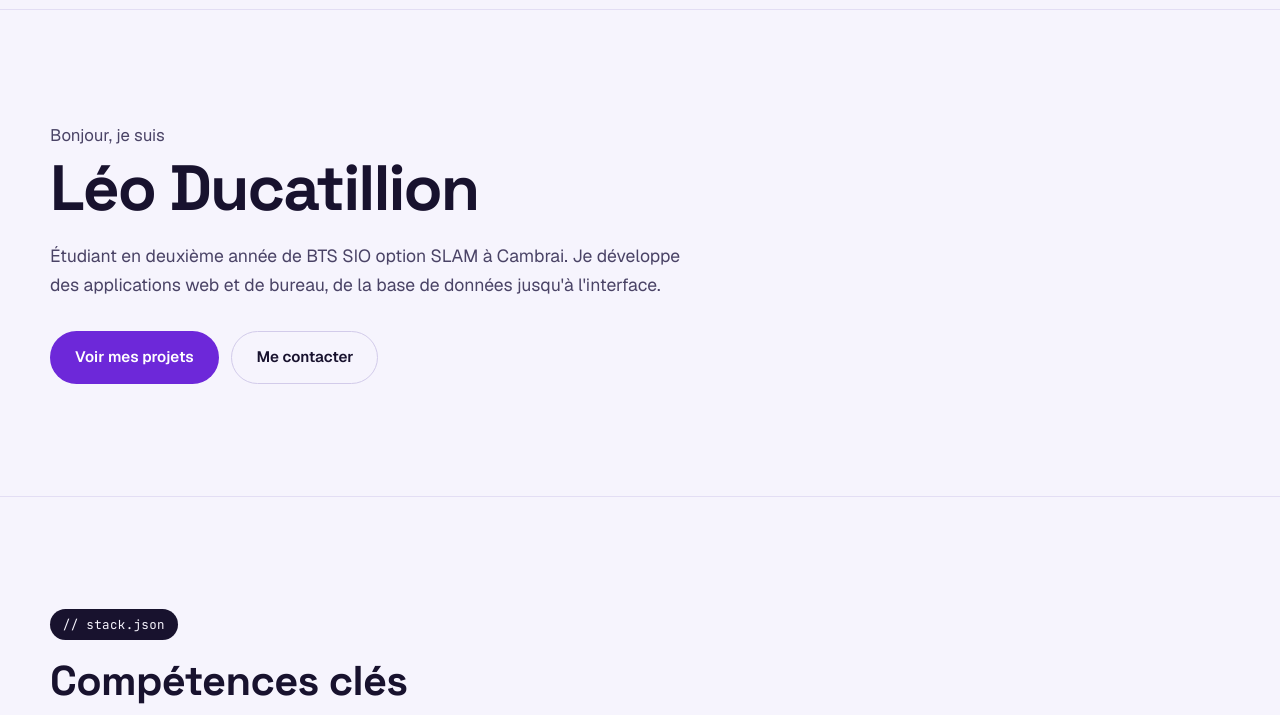
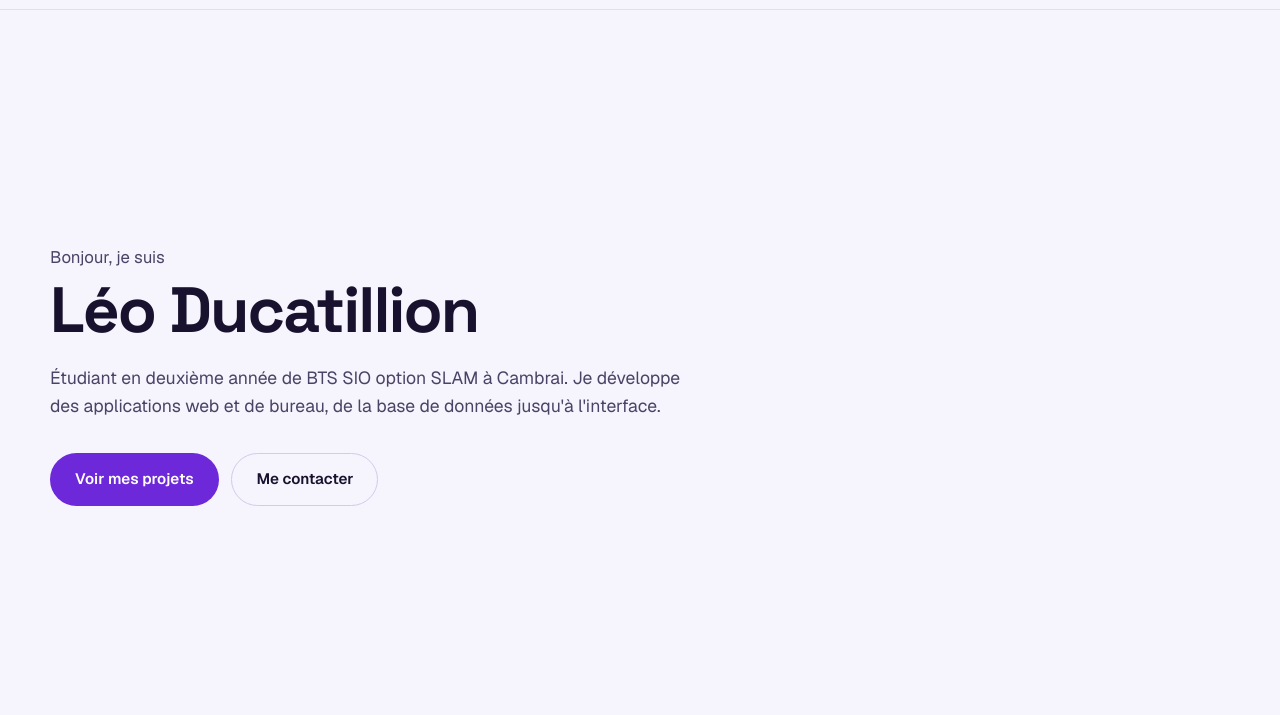
Before and after one commit to Maltesers59/Maltesers59.github.io, a plain HTML site: page index.html in a window 1280 px wide. Shown: the part 59-774 px from the top of the page. Drawn offline with Linux system fonts and the light colour scheme.

Commit message:
Accueil en plein écran

```diff
--- a/css/style.css
+++ b/css/style.css
@@ -91,7 +91,7 @@ svg { display: block; }
 .btn--outline:active { transform: translateY(1px); }
 
 /* ---------- Accueil ---------- */
-.hero { padding-block: clamp(4.5rem, 14vh, 8rem); border-bottom: 1px solid var(--border-soft); }
+.hero { min-height: calc(100vh - 69px); min-height: calc(100svh - 69px); display: flex; align-items: center; padding-block: 3rem; border-bottom: 1px solid var(--border-soft); }
 .hero__hello { font-size: 1.05rem; color: var(--text-dim); }
 h1 { margin-top: .4rem; font-size: clamp(2.4rem, 6vw, 4rem); line-height: 1.05; letter-spacing: -.03em; }
 .hero__sub { margin-top: 1.25rem; max-width: 56ch; color: var(--text-dim); font-size: 1.1rem; }
```
